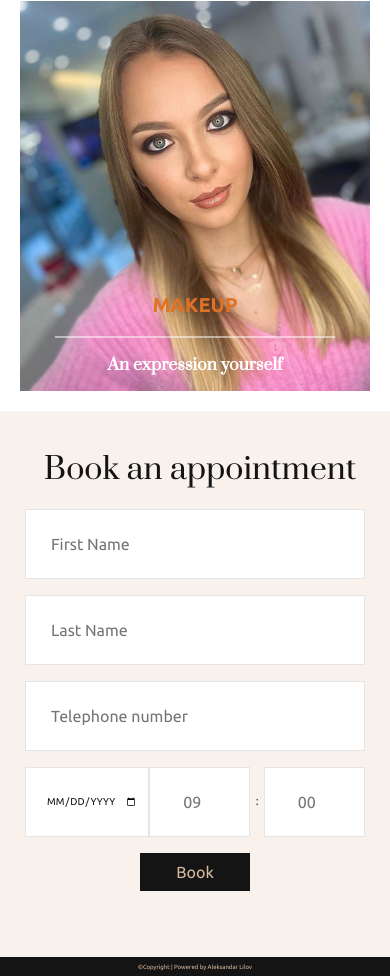
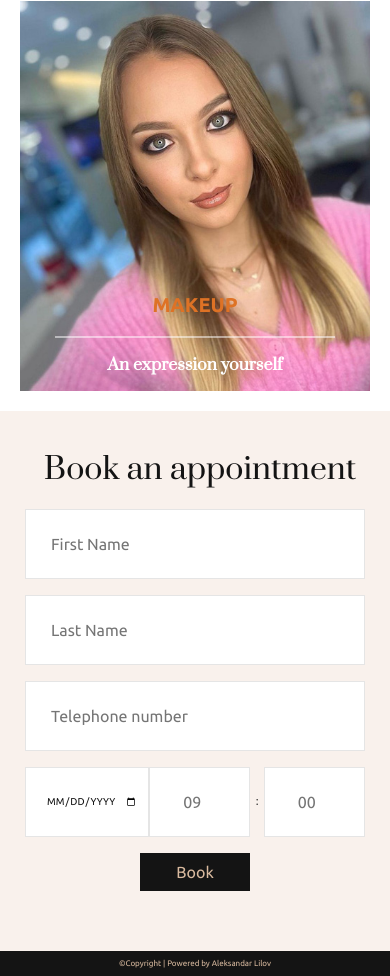
Before and after one commit to sasholilov/MakeUpArtist, a plain HTML site: page index.html in a window 390 px wide. Shown: the part 4284-5260 px from the top of the page. Drawn offline with nearby package versions, Linux system fonts and the light colour scheme.

Commit message:
mobile design

```diff
--- a/assets/css/index.css
+++ b/assets/css/index.css
@@ -615,6 +615,16 @@ input {
     height: 60px;
   }
 
+  header {
+    font-family: ubuntu;
+    display: flex;
+    flex-wrap: wrap;
+    align-items: center;
+    justify-content: space-between;
+    background-color: #141414;
+    border-bottom: 1px solid rgba(20, 20, 20, 0.1);
+  }
+
   .section-one-left {
     display: flex;
     gap: 0.3em;
@@ -788,10 +798,25 @@ input {
   .custom-input em {
     font-size: 12px;
   }
+  footer {
+    position: absolute;
+    background-color: #141414;
+    bottom: 0;
+    width: 100%;
+    font-family: ubuntu;
+  }
 
   footer p {
-    font-size: 6px;
+    font-size: 8px;
+    color: #d9ba9f;
+    text-align: center;
   }
+
+  footer a {
+    text-decoration: none;
+    color: #d9ba9f;
+  }
+
   #error-sent {
     position: absolute;
     display: none;
```
